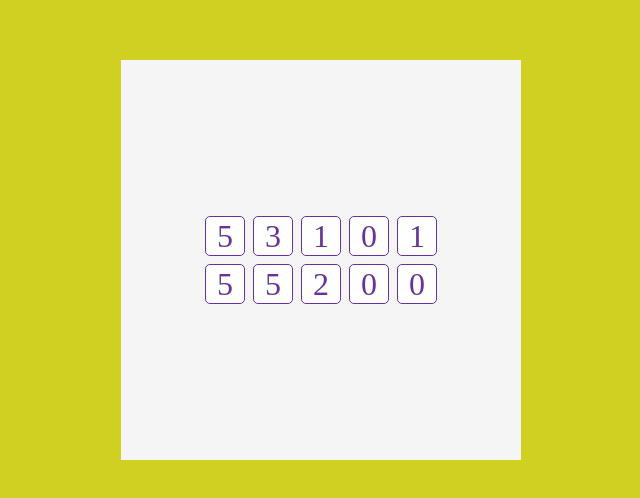
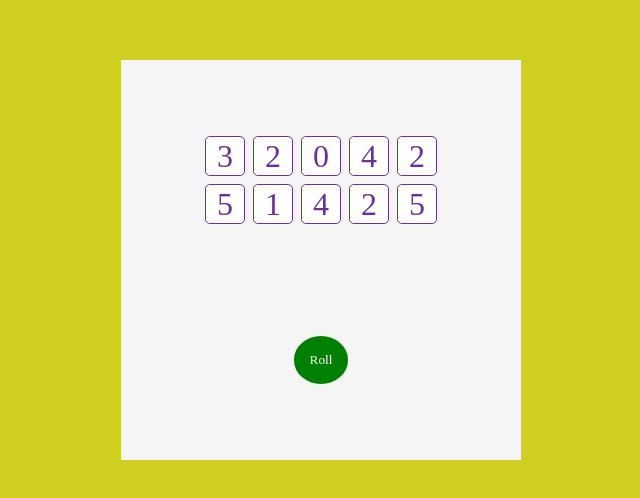
Before and after one commit to sofiaborovskaia/react-tenzies, a React (Create React App) app: page / in a window 1280 px wide. Shown: the part 140-638 px from the top of the page, without its empty margins (319-959 px from the left). Built offline with nearby package versions, Linux system fonts and the light colour scheme.

Commit message:
Add roll dice button

```diff
--- a/src/App.js
+++ b/src/App.js
@@ -2,25 +2,35 @@ import Die from "./Die";
 import { useState } from "react";
 
 function App() {
+	// Create array of random numbers
 	function newDice() {
 		let diceArr = [];
 		for (let x = 0; x < 10; x++) {
 			let randomNumber = Math.floor(Math.random() * 6);
 			diceArr.push(randomNumber);
 		}
-
 		return diceArr;
 	}
 
+	// Set state to the array of random numbers
 	const [dice, setDice] = useState(newDice());
 
+	// Render random numbers inside dice faces
 	const diceElements = dice.map((die) => {
-		return <Die value={die} key={die} />;
+		return <Die value={die} />;
 	});
+
+	// On dice roll
+	function rollDice() {
+		setDice(newDice());
+	}
 
 	return (
 		<main>
 			<div className="dice-wrapper">{diceElements}</div>
+			<button className="roll-dice-button" onClick={rollDice}>
+				Roll
+			</button>
 		</main>
 	);
 }
--- a/src/style.css
+++ b/src/style.css
@@ -45,3 +45,13 @@ main {
 	color: rebeccapurple;
 	font-size: 2rem;
 }
+
+.roll-dice-button {
+	padding: 1rem;
+	background: green;
+	color: white;
+	font-family: "Times New Roman", Times, serif;
+	border: none;
+	border-radius: 50%;
+	cursor: pointer;
+}
```
